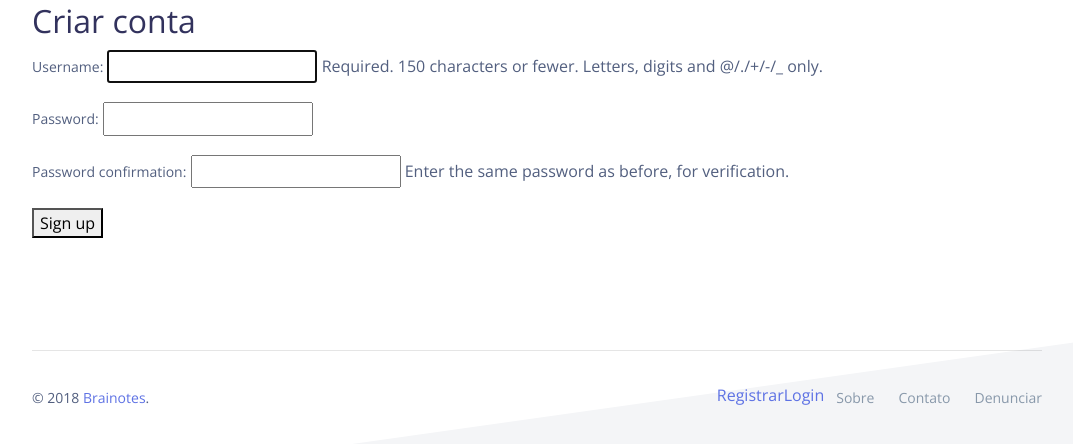
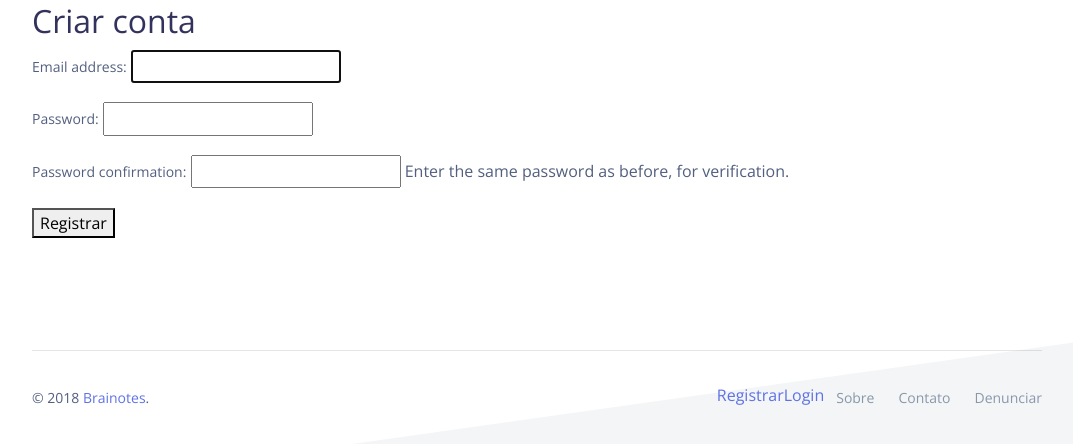
Before and after one commit to pedrocoloma/django-mindmaps, a Django app: page /u/signup/ in a window 1280 px wide. Shown: the part 75-519 px from the top of the page, without its empty margins (103-1176 px from the left). Run offline with Django 3.2, Linux system fonts and the light colour scheme; some libraries are stand-ins or nearby versions.

Commit message:
Change login to use email instead of username

```diff
--- a/mindmaps/forms.py
+++ b/mindmaps/forms.py
@@ -1,15 +1,15 @@
 from django import forms
 from django.contrib.auth.forms import UserCreationForm, UserChangeForm
-from .models import CustomUser
+from .models import User
 
-class CustomUserCreationForm(UserCreationForm):
+class UserCreationForm(UserCreationForm):
 
     class Meta(UserCreationForm.Meta):
-        model = CustomUser
-        fields = ('username',)
+        model = User
+        fields = ('email',)
 
-class CustomUserChangeForm(UserChangeForm):
+class UserChangeForm(UserChangeForm):
 
     class Meta(UserChangeForm.Meta):
-        model = CustomUser
+        model = User
         fields = UserChangeForm.Meta.fields
--- a/mindmaps/models.py
+++ b/mindmaps/models.py
@@ -1,41 +1,67 @@
 from django.db import models
-from django.contrib.auth.models import AbstractUser, UserManager
+from django.contrib.auth.models import AbstractUser, BaseUserManager
+from django.utils.translation import ugettext_lazy as _
+
+class UserManager(BaseUserManager):
+    """Define a model manager for User model with no username field."""
+
+    use_in_migrations = True
+
+    def _create_user(self, email, password, **extra_fields):
+        """Create and save a User with the given email and password."""
+        if not email:
+            raise ValueError('The given email must be set')
+        email = self.normalize_email(email)
+        user = self.model(email=email, **extra_fields)
+        user.set_password(password)
+        user.save(using=self._db)
+        return user
+
+    def create_user(self, email, password=None, **extra_fields):
+        """Create and save a regular User with the given email and password."""
+        extra_fields.setdefault('is_staff', False)
+        extra_fields.setdefault('is_superuser', False)
+        return self._create_user(email, password, **extra_fields)
+
+    def create_superuser(self, email, password, **extra_fields):
+        """Create and save a SuperUser with the given email and password."""
+        extra_fields.setdefault('is_staff', True)
+        extra_fields.setdefault('is_superuser', True)
+
+        if extra_fields.get('is_staff') is not True:
+            raise ValueError('Superuser must have is_staff=True.')
+        if extra_fields.get('is_superuser') is not True:
+            raise ValueError('Superuser must have is_superuser=True.')
+
+        return self._create_user(email, password, **extra_fields)
 
 # Create your models here.
-# class User(models.Model):
-#     name = models.CharField(max_length=128)
-#     email = models.CharField(max_length=128)
-#     password = models.CharField(max_length=128)
-#     language = models.CharField(max_length=8)
-#     nickname = models.CharField(max_length=32)
-#     public_id = models.CharField(max_length=16)
-#     bio = models.TextField()
+class User(AbstractUser):
+    # User model que usa email ao invés do username
+    username = None
+    email = models.EmailField(_('email address'), unique=True)
+
+    USERNAME_FIELD = 'email'
+    REQUIRED_FIELDS = []
+
+    objects = UserManager()
+
+    name = models.CharField(max_length=128)
+    password = models.CharField(max_length=128)
+    language = models.CharField(max_length=8)
+    nickname = models.CharField(max_length=32)
+    public_id = models.CharField(max_length=16)
+    bio = models.TextField()
     # picture
     # maps has many
     # creation date
     # validated email
 
-class CustomUserManager(UserManager):
-    pass
-
-class CustomUser(AbstractUser):
-    objects = CustomUserManager()
-
-    name = models.CharField(max_length=128)
-    email = models.CharField(max_length=128)
-    password = models.CharField(max_length=128)
-    language = models.CharField(max_length=8)
-    nickname = models.CharField(max_length=32)
-    public_id = models.CharField(max_length=16)
-    bio = models.TextField()
-    # has mapas    maps = models.ManyToManyField(Map, blank=True, related_name="maps")
-    # follows listings
-
 
 class Map(models.Model):
     title = models.CharField(max_length=128)
     ispublic = models.BooleanField(default=False)
-    author = models.ForeignKey(CustomUser, on_delete=models.SET_NULL, null=True, related_name="mymaps")
+    author = models.ForeignKey(User, on_delete=models.SET_NULL, null=True, related_name="mymaps")
     # creation timestamp
     public_id = models.CharField(max_length=16, null=True)
     friendly_url = models.CharField(max_length=128, null=True)
@@ -46,10 +72,6 @@ class Map(models.Model):
     # keywords
     # views
     # number of shares
-
-# class UsersMaps(models.Model):
-#     user = models.ForeignKey(CustomUser, on_delete=models.SET_NULL, null=True)
-#     maps = models.ManyToManyField(Map, blank=True, related_name="maps")
 
 class Listing(models.Model):
     title = models.CharField(max_length=128)
--- a/mindmaps/templates/maps/base.html
+++ b/mindmaps/templates/maps/base.html
@@ -54,7 +54,7 @@
             <div class="dropdown">
               <button class="btn btn-icon btn-secondary dropdown-toggle" type="button" id="dropdownMenuButton" data-toggle="dropdown" aria-haspopup="true" aria-expanded="false">
                 <span class="btn-inner--icon" color="white"><i class="fa fa-user"></i></span>
-                <span class="btn-inner--text">{{ user.username }}</span>
+                <span class="btn-inner--text">{% if nick %}{{ nick }}{% else %}{{ user.email }}{% endif %}</span>
               </button>
               <div class="dropdown-menu" aria-labelledby="dropdownMenuButton">
                 <a class="dropdown-item" href="{% url 'newmindmap' %}">Novo mapa mental</a>
@@ -134,7 +134,7 @@
                                   <div class="input-group-prepend">
                                       <span class="input-group-text"><i class="ni ni-email-83"></i></span>
                                   </div>
-                                  <input class="form-control" placeholder="Email" type="text" name="username" autofocus required id="id_username">
+                                  <input class="form-control" placeholder="Email" type="email" name="username" autofocus required id="id_username">
                               </div>
                           </div>
                           <div class="form-group">
@@ -173,9 +173,9 @@
                           <div class="form-group">
                             <div class="input-group input-group-alternative mb-3">
                               <div class="input-group-prepend">
-                                <span class="input-group-text"><i class="ni ni-hat-3"></i></span>
+                                <span class="input-group-text"><i class="ni ni-email-83"></i></span>
                               </div>
-                              <input class="form-control" placeholder="Usuário" type="text" name="username" maxlength="150" autofocus required id="id_username">
+                              <input class="form-control" placeholder="Email" type="email" name="email" maxlength="150" autofocus required id="id_username">
                             </div>
                           </div>
                           <!-- <div class="form-group mb-3">
--- a/mindmaps/templates/signup.html
+++ b/mindmaps/templates/signup.html
@@ -10,7 +10,7 @@ Brainotes - Crie mapas mentais online
   <form method="post">
     {% csrf_token %}
     {{ form.as_p }}
-    <button type="submit">Sign up</button>
+    <button type="submit">Registrar</button>
   </form>
 </div>
 {% endblock %}
--- a/mindmaps/views.py
+++ b/mindmaps/views.py
@@ -2,9 +2,10 @@ from django.shortcuts import render, redirect
 from django.http import HttpResponse, Http404
 from django.urls import reverse_lazy
 from django.views import generic
+from django.contrib.auth import authenticate, login
 
 from .models import Map, Listing
-from .forms import CustomUserCreationForm
+from .forms import UserCreationForm
 
 # Create your views here.
 def index(request):
@@ -14,7 +15,8 @@ def index(request):
         except Map.DoesNotExist:
             raise Http404("No map found")
         context = {
-            "maps": maps
+            "maps": maps,
+            "nick": request.user.email.split('@')[0]
         }
         return render(request, 'maps/mymaps.html', context)
     else:
@@ -43,7 +45,8 @@ def map(request, map_id):
         else:
             if request.user.is_authenticated and map.author == request.user:
                 context = {
-                    "map": map
+                    "map": map,
+                    "nick": request.user.email.split('@')[0]
                 }
             else:
                 return render(request, "maps/noaccess.html")
@@ -79,13 +82,26 @@ def map(request, map_id):
     return render(request, 'maps/new/index.html', context)
 
 class signup(generic.CreateView):
-    form_class = CustomUserCreationForm
+    form_class = UserCreationForm
     success_url = reverse_lazy('login')
     template_name = 'signup.html'
 
+    def form_valid(self, form):
+        #save the new user first
+        form.save()
+        #get the username and password
+        username = form.cleaned_data['email']
+        password = form.cleaned_data['password1']
+        #authenticate user then login
+        user = authenticate(username=username, password=password)
+        login(self.request, user)
+        return redirect('index')
+
 def newmindmap(request):
     if request.user.is_authenticated:
-        print("Está autenticado")
+        context = {
+            "nick": request.user.email.split('@')[0]
+        }
     else:
         print("Não está autenticado")
 
@@ -109,9 +125,16 @@ def alllistings(request):
         listings = Listing.objects.all()
     except Listing.DoesNotExist:
         raise Http404("No listing found")
-    context = {
-        "listings": listings
-    }
+
+    if request.user.is_authenticated:
+        context = {
+            "listings": listings,
+            "nick": request.user.email.split('@')[0]
+        }
+    else:
+        context = {
+            "listings": listings
+        }
 
     return render(request, "maps/listings.html", context)
 
@@ -121,10 +144,17 @@ def listing(request, listing_id):
     except Listing.DoesNotExist:
         raise Http404("No listing found")
 
-    context = {
-        "listing": listing,
-        "maps": listing.maps.all()
-    }
+    if request.user.is_authenticated:
+        context = {
+            "listing": listing,
+            "maps": listing.maps.all(),
+            "nick": request.user.email.split('@')[0]
+        }
+    else:
+        context = {
+            "listing": listing,
+            "maps": listing.maps.all(),
+        }
 
     return render(request, "maps/listing.html", context)
 
--- a/mysite/settings.py
+++ b/mysite/settings.py
@@ -114,7 +114,7 @@ USE_TZ = True
 
 STATIC_URL = '/static/'
 
-AUTH_USER_MODEL = 'mindmaps.CustomUser'
+AUTH_USER_MODEL = 'mindmaps.User'
 
 LOGIN_REDIRECT_URL = 'index'
 
```
Also changed, not shown: mindmaps/admin.py (+29 -9 lines), db.sqlite3, mindmaps/migrations/0001_initial.py, mindmaps/migrations/0002_auto_20180909_2019.py (deleted), mindmaps/migrations/0003_map_mapjson.py (deleted), mindmaps/migrations/0004_auto_20181027_2126.py (deleted), mindmaps/migrations/0005_map_description.py (deleted), mindmaps/migrations/0006_map_imageurl.py (deleted).
